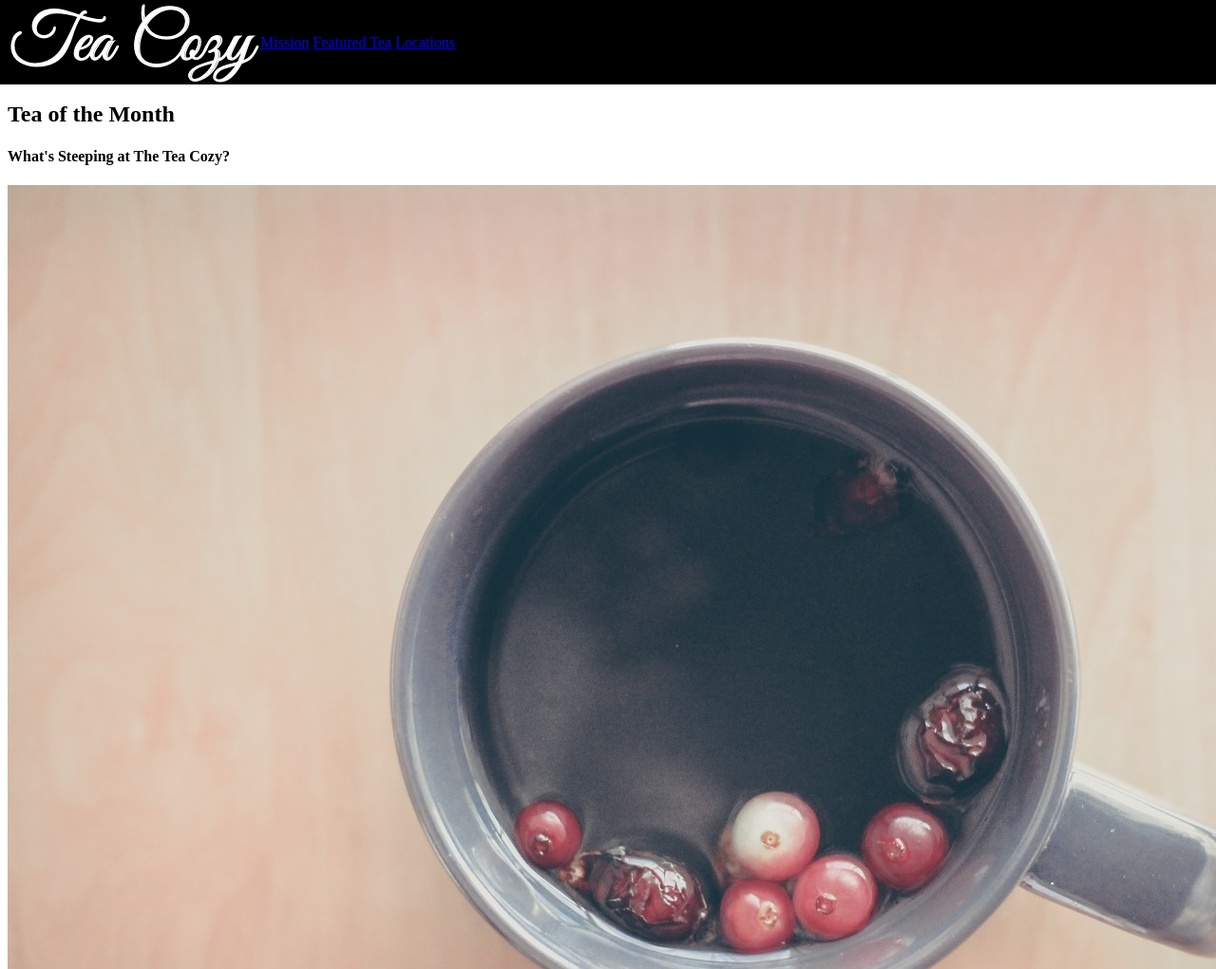
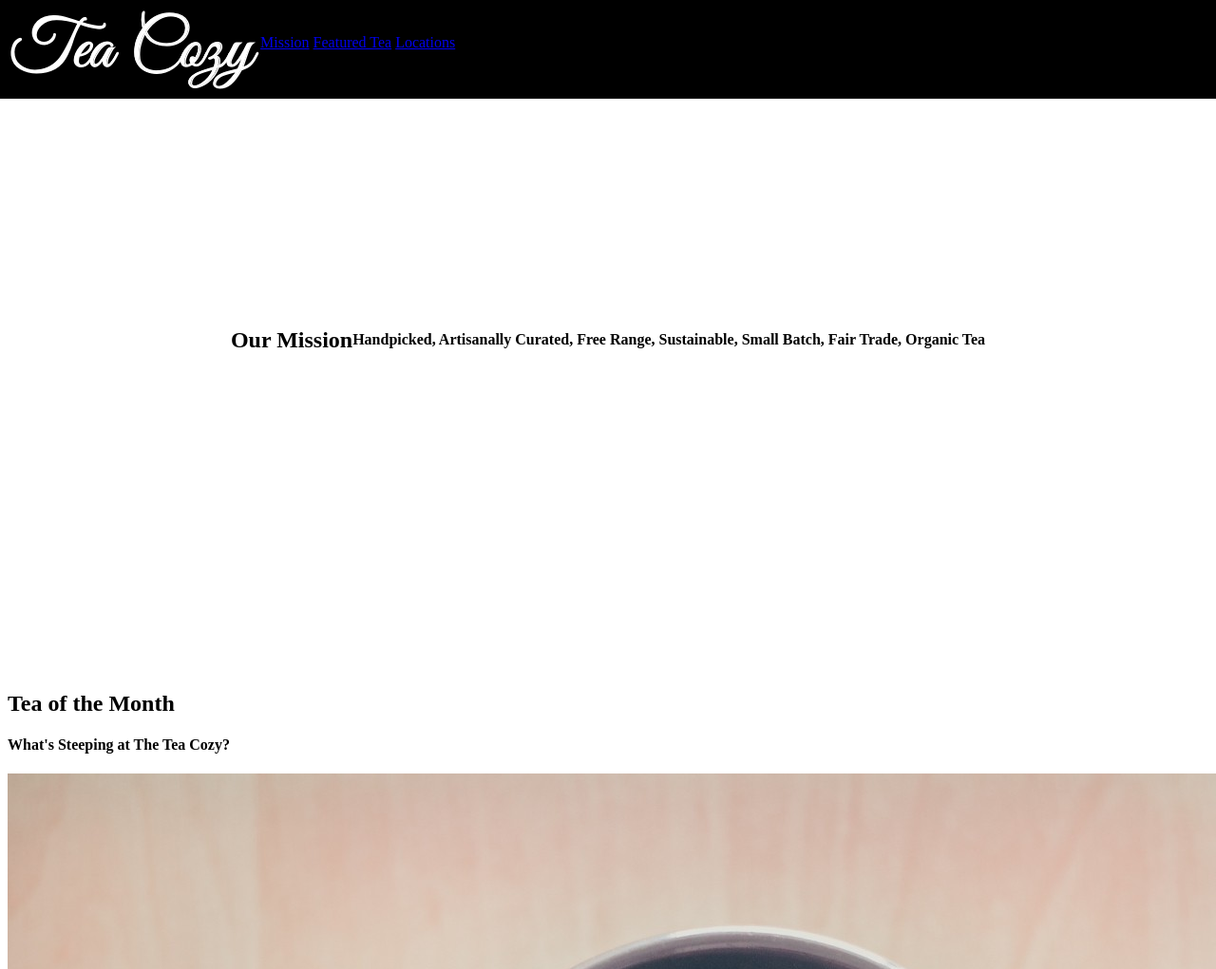
Before and after one commit to crwainstock/TeaCozySite, a plain HTML site: page index.html in a window 1280 px wide. Shown: the top 1021 px of the page at 95% size. Drawn offline with Linux system fonts and the light colour scheme.

Commit message:
Started revising mission section -- more work needed

```diff
--- a/styles.css
+++ b/styles.css
@@ -1,3 +1,4 @@
+/*HEADER SECTION*/
 .header {
   display: inline-flex;
   position: fixed;
@@ -5,7 +6,7 @@
   left: 0;
   width: 100%;
   background-color: black;
-  height: 69px;
+  min-height: 69px;
   padding: 10px;
   border-bottom: 1px seashell;
 }
@@ -30,3 +31,12 @@
   color: seashell;
   text-decoration: underline;
 }
+/*Revisit the header section -- Alignment not quite right*/
+/*MISSION SECTION*/
+.mission-container {
+  display: flex;
+  justify-content: center;
+  align-items: center;
+  min-height: 700px;
+  width: 100%;
+}
```
